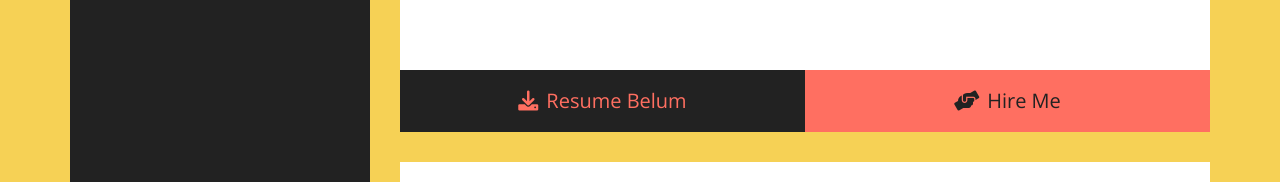
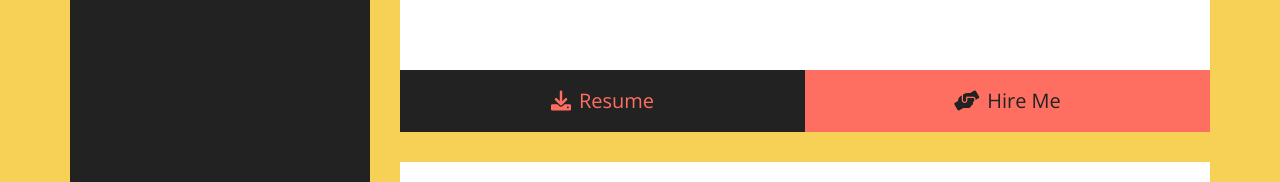
Before and after one commit to hajuenter/literasi_digital_cv, a plain HTML site: page index.html in a window 1280 px wide. Shown: the part 309-491 px from the top of the page. Drawn offline with nearby package versions, Linux system fonts and the light colour scheme.

Commit message:
update resume cv

```diff
--- a/index.html
+++ b/index.html
@@ -133,8 +133,8 @@
             <!-- Large Button Start -->
             <div class="large-btn">
                 <div class="content-inner">
-                    <a class="btn" target="_blank" href="https://pdfhost.ing/docs/9bf749b7"><i
-                            class="fa fa-download"></i>Resume Belum</a>
+                    <a class="btn" target="_blank" href="https://pdfhost.ing/docs/6d0f008e"><i
+                            class="fa fa-download"></i>Resume</a>
                     <a class="btn" href="#contact"><i class="fa fa-hands-helping"></i>Hire Me</a>
                 </div>
             </div>
```
